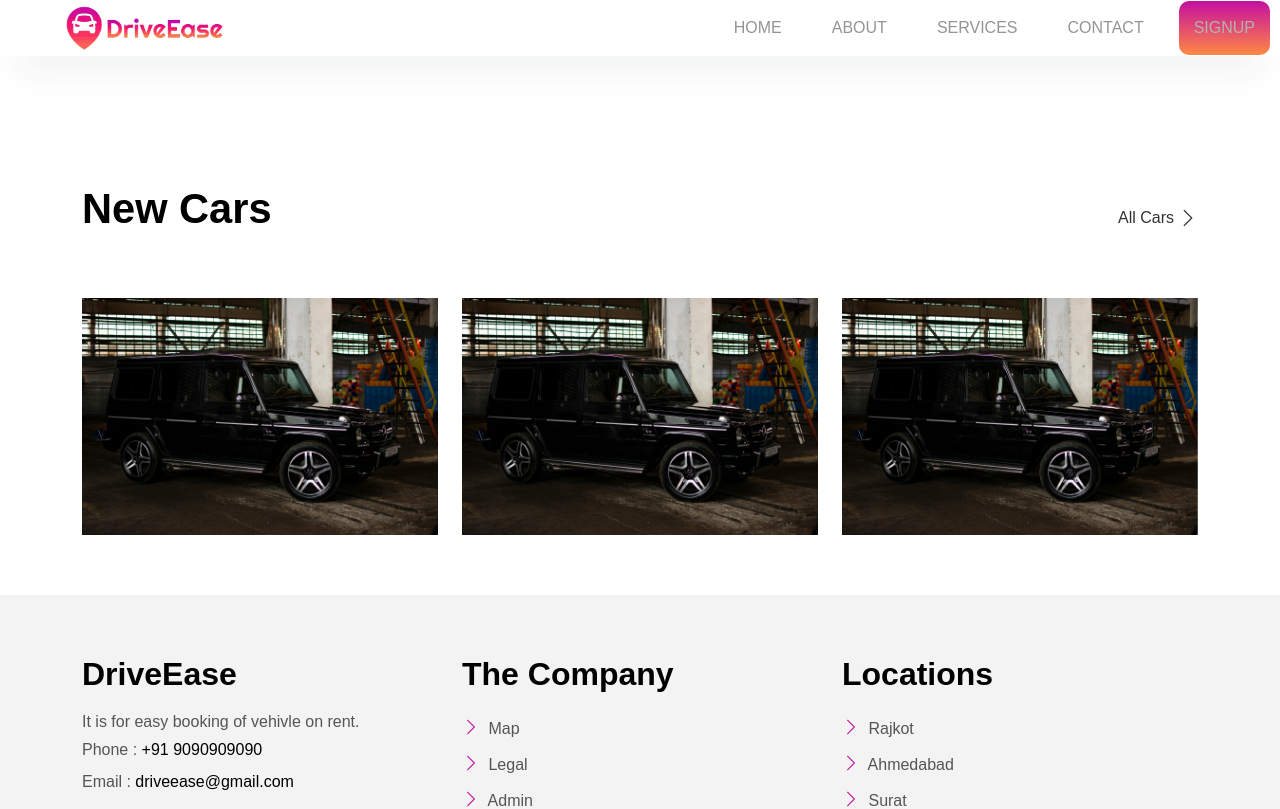
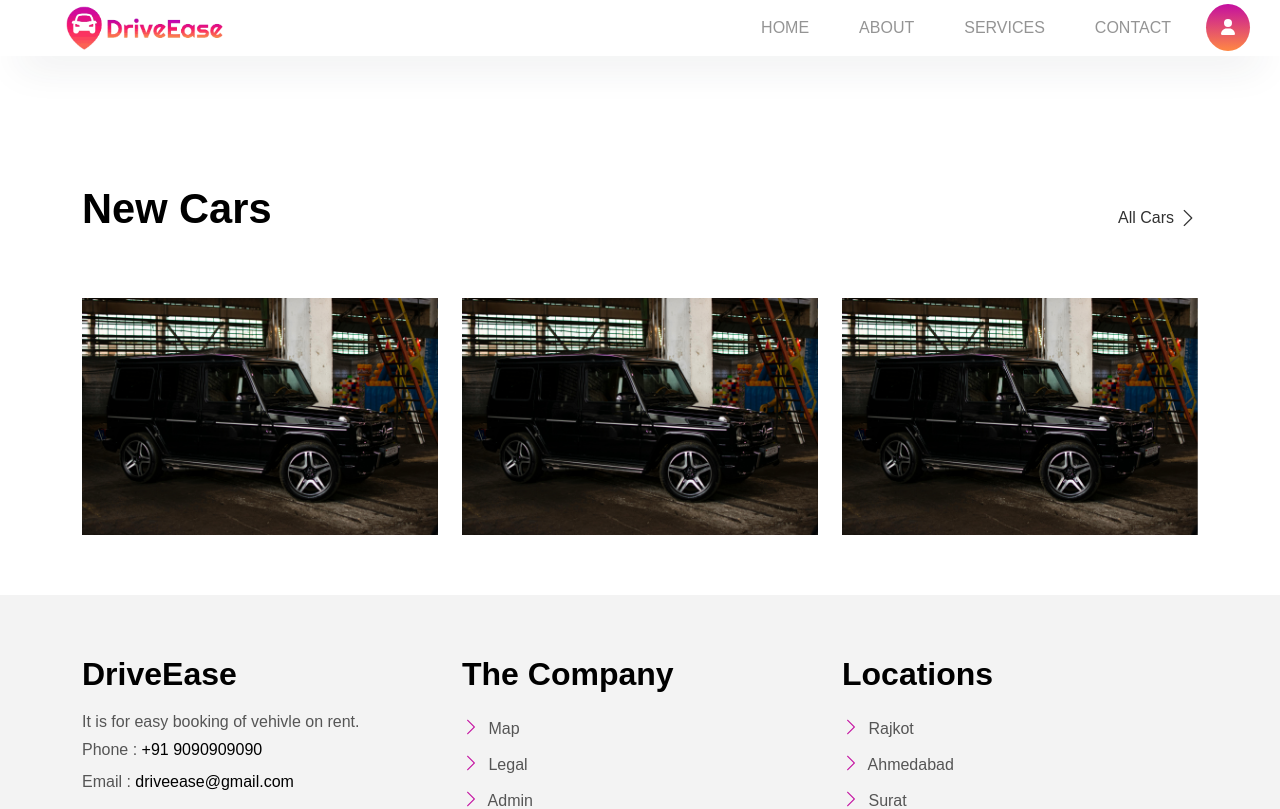
Before and after one commit to jeel-butani/DriveEase-React, a React (Vite) app: page / in a window 1280 px wide. Shown: the top 809 px of the page. Built offline with nearby package versions, Linux system fonts and the light colour scheme.

Commit message:
User login change state

```diff
--- a/src/components/navBar.jsx
+++ b/src/components/navBar.jsx
@@ -3,11 +3,13 @@ import { Link } from "react-router-dom";
 import logo from '../assets/images/logo-vectore.png'
 import { FontAwesomeIcon } from '@fortawesome/react-fontawesome';
 import { faBars } from '@fortawesome/free-solid-svg-icons';
-import { useState } from 'react';
+import { faUser } from '@fortawesome/free-solid-svg-icons';
+import React, { useState, useEffect } from "react";
 
 const Navbar = () =>{
     const [navClassName, setNavClassName] = useState('navLinks');
     const [showSignUpOptions, setShowSignUpOptions] = useState(false);
+    const [isLoggedIn, setIsLoggedIn] = useState(false);
 
     const toggleNav = () => {
         if (navClassName === 'navLinks' ) {
@@ -21,6 +23,17 @@ const Navbar = () =>{
         setShowSignUpOptions(!showSignUpOptions);
     }
 
+
+
+    const checkToken = () => {
+        const token = document.cookie.replace(/(?:(?:^|.*;\s*)token\s*=\s*([^;]*).*$)|^.*$/, "$1");
+        console.log("Token:", token);
+        setIsLoggedIn(!!token);
+    };
+
+    useEffect(() => {
+        checkToken();
+    }, []);
     return(
         <div className="container-nav highlightTextOut" id='navbar'>
             <div className='logoDiv'>
@@ -33,6 +46,7 @@ const Navbar = () =>{
                 <Link to="/services" alt="SERVICES" className='font-medium'>SERVICES</Link>
                 <Link to="/contact" alt="CONTACT" className='font-medium'>CONTACT</Link>
             </div>
+            {isLoggedIn? (
             <div className='btnDiv'>
                 <a className='loginBtn font-bold' alt="SIGNUP" onClick={toggleSignUpOptions}>SIGNUP</a>
                 {showSignUpOptions &&
@@ -43,9 +57,17 @@ const Navbar = () =>{
                     </div>
                 }
             </div>
+            ):(
+                <div className='userIcon'>
+                    <a href="" className="user">
+                    <FontAwesomeIcon icon={faUser} />
+                    </a>
+                </div>
+            )}
             <a href="javascript:void(0);" className="icon" onClick={toggleNav}>
                 <FontAwesomeIcon icon={faBars} />
             </a>
+
         </div>
     );
 };
```
